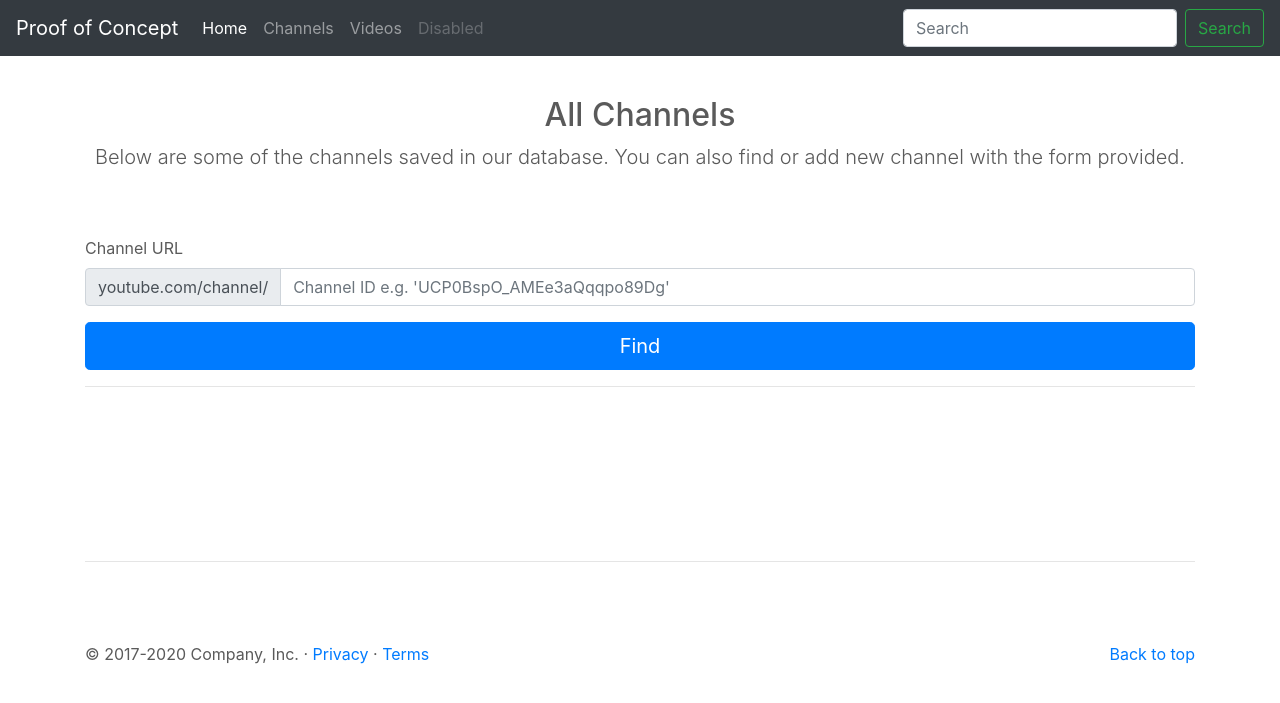
After one commit to dackerdaw/vtuber-notification-proof-of-concept, a Django app: page /display/channels/ in a window 1280 px wide. The commit adds this page. Shown: the top 703 px of the page. Run offline with Django 3.2, Linux system fonts and the light colour scheme; data that the repository does not hold is empty; some libraries are stand-ins or nearby versions.

Commit message:
kelar semalem

```diff
--- a/streamline/display/controllers/render_controller.py
+++ b/streamline/display/controllers/render_controller.py
@@ -1,9 +1,35 @@
+from django.http import HttpResponseRedirect
 from django.shortcuts import render
 
+from display.models.channel import Channel
+from display.forms.find_channel import findChannel
+
 def index(request):
-
 
     data = {
     }
 
     return render(request, 'base/base.html', context=data)
+
+def channelsIndex(request):
+    channels = Channel.objects.all()
+
+    if request.method == 'POST':
+        form = findChannel(request.POST)
+        if form.is_valid():
+            channelId = form.cleaned_data['channelId']
+            try:
+                selectedChannel = Channel.objects.get(pk=channelId)
+                print("channel found in db")
+            except:
+                print("channel not found in db")
+            return HttpResponseRedirect('/thanks/')
+    else:
+        form = findChannel()
+
+    data = {
+        'form':form,
+        'channels':channels,
+    }
+
+    return render(request, 'channel/index.html', context=data)
--- /dev/null
+++ b/streamline/display/forms/find_channel.py
@@ -0,0 +1,4 @@
+from django import forms
+
+class findChannel(forms.Form):
+    channelId = forms.CharField(label='', max_length=100, widget=forms.TextInput(attrs={'class' : 'form-control', 'placeholder': "Channel ID e.g. 'UCP0BspO_AMEe3aQqqpo89Dg'"}))
--- /dev/null
+++ b/streamline/display/models/__init__.py
@@ -0,0 +1,2 @@
+from .channel import Channel
+from .video import Video
--- /dev/null
+++ b/streamline/display/templates/channel/index.html
@@ -0,0 +1,56 @@
+{% extends 'base/base.html' %}
+
+{% block title %}
+<title>
+    Channels
+</title>
+{% endblock %}
+
+{% block content %}
+<div class="container">
+    <div class="py-5 text-center">
+      <h2>All Channels</h2>
+      <p class="lead">Below are some of the channels saved in our database. You can also find or add new channel with the form provided.</p>
+    </div>
+
+    <div class="row">
+      <div class="col-md-12 order-md-1">
+        <form action="" method="POST">
+        {% csrf_token %}
+          <div class="mb-3">
+            <label for="username">Channel URL</label>
+            <div class="input-group">
+              <div class="input-group-prepend">
+                <span class="input-group-text">youtube.com/channel/</span>
+              </div>
+              <!-- <input type="text" class="form-control" id="channelId" name="channelId" placeholder="Channel ID e.g. 'UCP0BspO_AMEe3aQqqpo89Dg'" required> -->
+              {{form}}
+            </div>
+          </div>
+
+          <button class="btn btn-primary btn-lg btn-block" type="submit">Find</button>
+        </form>
+        <hr class="mb-4">
+      </div>
+    </div>
+
+  </div>
+
+  <div class="container marketing" style="margin-top: 70px;">
+
+    <!-- Three columns of text below the carousel -->
+    <div class="row">
+    {% for channel in channels %}
+      <div class="col-lg-4">
+        <svg class="bd-placeholder-img rounded-circle" width="140" height="140" xmlns="http://www.w3.org/2000/svg" preserveAspectRatio="xMidYMid slice" focusable="false" role="img" aria-label="Placeholder: 140x140"><title>Placeholder</title><rect width="100%" height="100%" fill="#777"/><text x="50%" y="50%" fill="#777" dy=".3em">140x140</text></svg>
+        <h2>Heading</h2>
+        <p>Donec sed odio dui. Etiam porta sem malesuada magna mollis euismod. Nullam id dolor id nibh ultricies vehicula ut id elit. Morbi leo risus, porta ac consectetur ac, vestibulum at eros. Praesent commodo cursus magna.</p>
+        <p><a class="btn btn-secondary" href="#" role="button">View details &raquo;</a></p>
+      </div><!-- /.col-lg-4 -->
+    {% endfor %}
+    </div><!-- /.row -->
+
+    <hr class="featurette-divider">
+
+  </div><!-- /.container -->
+{% endblock %}
--- a/streamline/display/urls.py
+++ b/streamline/display/urls.py
@@ -3,4 +3,5 @@ from .controllers import render_controller
 
 urlpatterns = [
     path('', render_controller.index, name='index'),
+    path('channels/', render_controller.channelsIndex, name='channelsIndex'),
 ]
--- a/streamline/streamline/settings.py
+++ b/streamline/streamline/settings.py
@@ -37,6 +37,8 @@ INSTALLED_APPS = [
     'django.contrib.sessions',
     'django.contrib.messages',
     'django.contrib.staticfiles',
+
+    'display.apps.DisplayConfig',
 ]
 
 MIDDLEWARE = [
--- a/streamline/templates/base/base.html
+++ b/streamline/templates/base/base.html
@@ -31,7 +31,9 @@
       }
     </style>
     <!-- Custom styles for this template -->
+    {% block customStyle %}
     <link href="{% static '/css/carousel.css' %}" rel="stylesheet">
+    {% endblock %}
   </head>
   <body>
     <header>
@@ -63,12 +65,12 @@
   </nav>
 </header>
 
-{% block content %}
 <main role="main">
   <!-- Marketing messaging and featurettes
   ================================================== -->
   <!-- Wrap the rest of the page in another container to center all the content. -->
 
+{% block content %}
   <div class="container marketing" style="margin-top: 70px;">
 
     <!-- Three columns of text below the carousel -->
@@ -97,6 +99,7 @@
 
   </div><!-- /.container -->
 
+{% endblock %}
 
   <!-- FOOTER -->
   <footer class="container">
@@ -104,7 +107,7 @@
     <p>&copy; 2017-2020 Company, Inc. &middot; <a href="#">Privacy</a> &middot; <a href="#">Terms</a></p>
   </footer>
 </main>
-{% endblock %}
+
 
 <script src="https://code.jquery.com/jquery-3.5.1.slim.min.js" integrity="sha384-DfXdz2htPH0lsSSs5nCTpuj/zy4C+OGpamoFVy38MVBnE+IbbVYUew+OrCXaRkfj" crossorigin="anonymous"></script>
       <script>window.jQuery || document.write('<script src="../assets/js/vendor/jquery.slim.min.js"><\/script>')</script><script src="{% static '/js/bootstrap.bundle.min.js' %}"></script>
```
Also changed, not shown: streamline/display/models/channel.py (added, +13 -0 lines), streamline/display/models/video.py (added, +25 -0 lines).
